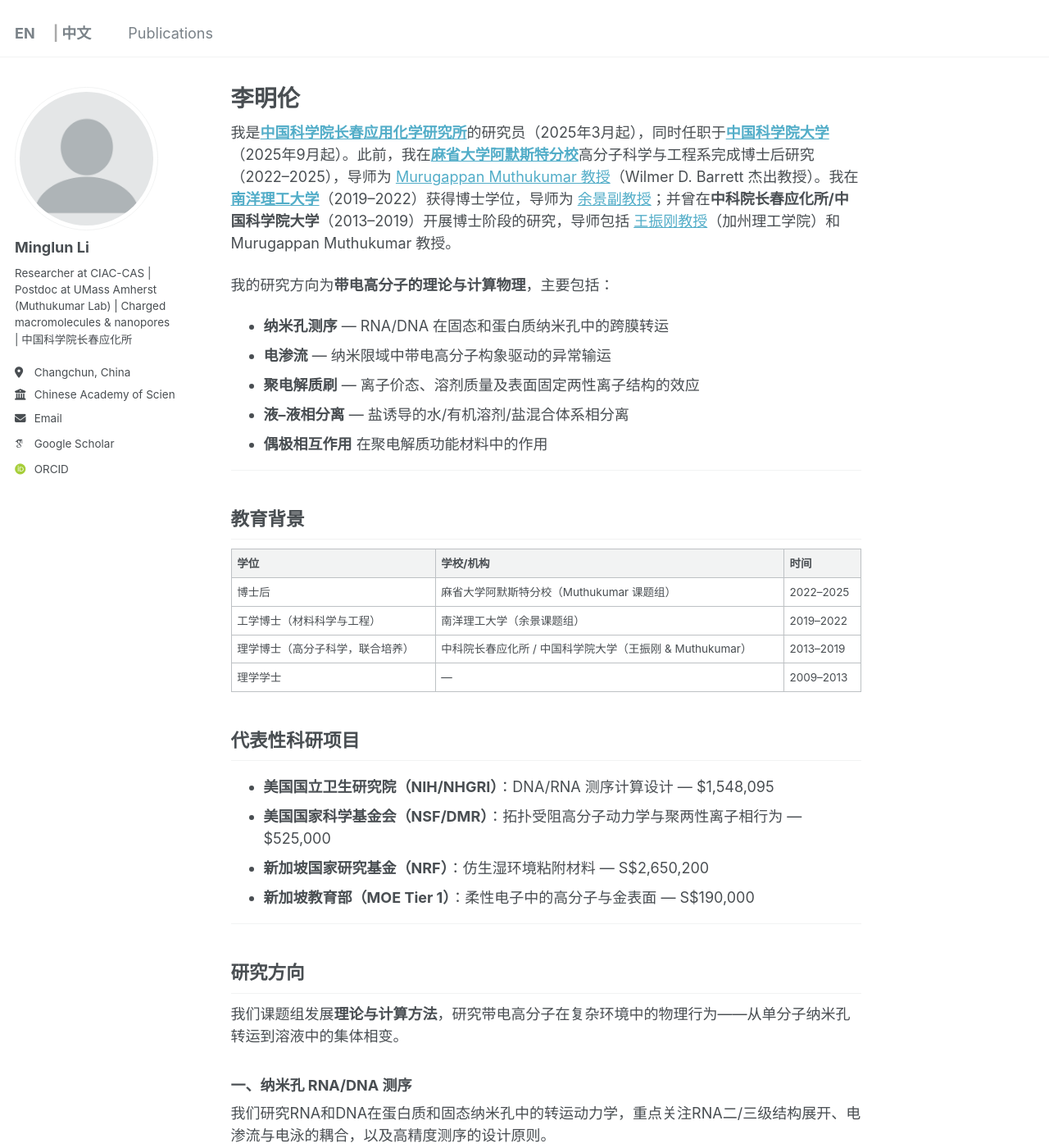
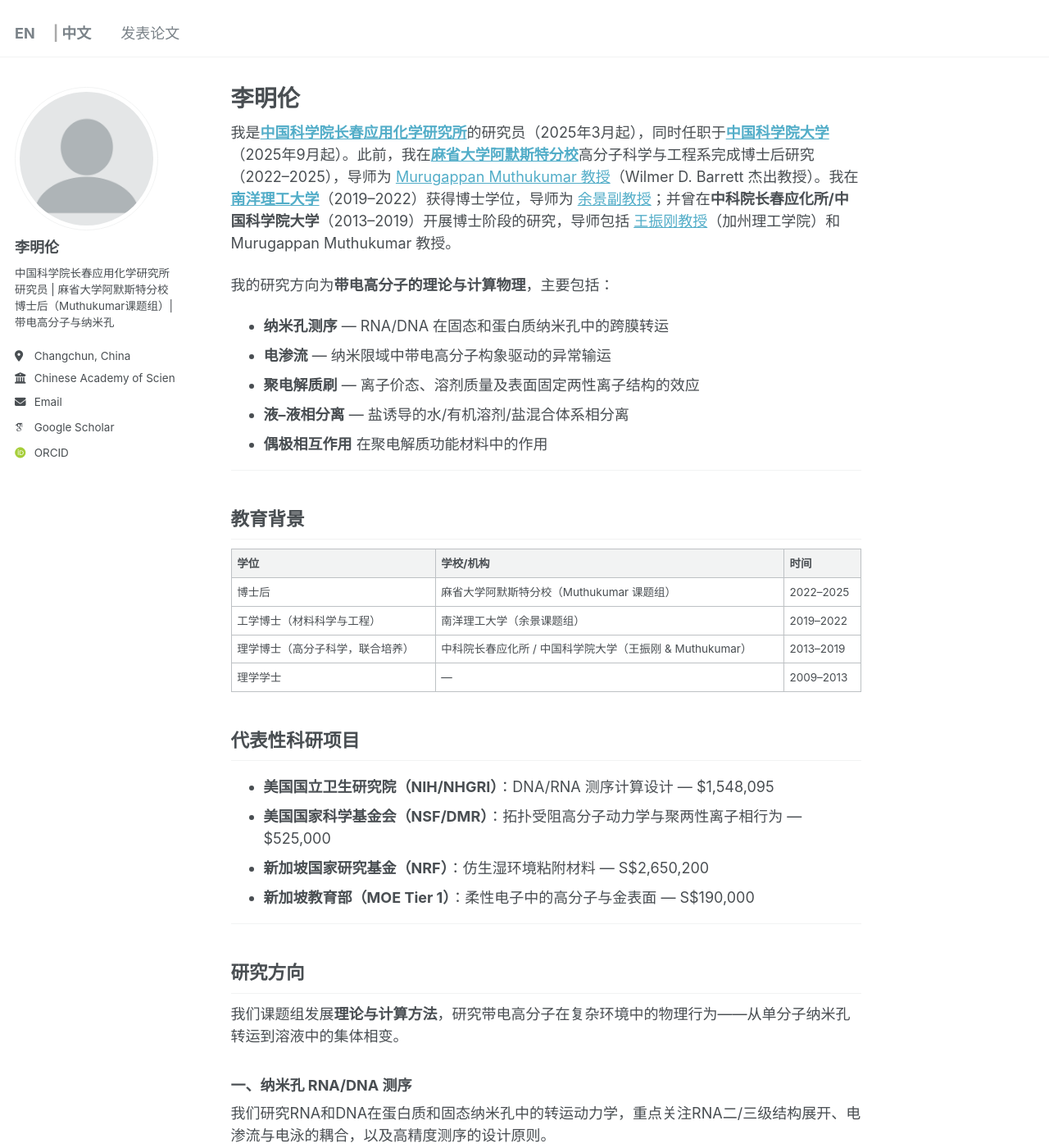
Before and after one commit to LiChargedMacromolecules/lichargedmacromolecules.github.io, a Jekyll site: the page built from _pages/about-cn.md, in a window 1280 px wide and 1400 px high. Shown: the whole window at 82% size. Built offline with Jekyll 4.4.1, drawn with Linux system fonts in a browser that asks for light colours; some web fonts are replaced.

Commit message:
Bilingual switcher: fix EN spacing, CN nav, CN sidebar bio

```diff
--- a/_config.yml
+++ b/_config.yml
@@ -23,8 +23,10 @@ author:
   # Biographic information
   avatar           : "profile.png"
   name             : "Minglun Li"
+  name_cn          : "李明伦"
   pronouns         : # example: "she/her"
   bio              : "Researcher at CIAC-CAS | Postdoc at UMass Amherst (Muthukumar Lab) | Charged macromolecules & nanopores | 中国科学院长春应化所"
+  bio_cn           : "中国科学院长春应用化学研究所研究员 | 麻省大学阿默斯特分校博士后（Muthukumar课题组）| 带电高分子与纳米孔"
   location         : "Changchun, China"
   employer         : "Chinese Academy of Sciences"
   uri              : # URL
--- a/_data/navigation.yml
+++ b/_data/navigation.yml
@@ -6,6 +6,10 @@
 
 main:
   - title: "Publications"
+    url: /publications/
+
+main_cn:
+  - title: "发表论文"
     url: /publications/
 
   #- title: "Portfolio"
--- a/_includes/author-profile.html
+++ b/_includes/author-profile.html
@@ -2,6 +2,11 @@
 
 {% if page.author and site.data.authors[page.author] %}
   {% assign author = site.data.authors[page.author] %}{% else %}{% assign author = site.author %}
+{% endif %}
+
+{% assign is_cn = false %}
+{% if page.url contains '/cn' %}
+  {% assign is_cn = true %}
 {% endif %}
 
 <div itemscope itemtype="http://schema.org/Person">
@@ -15,9 +20,14 @@
   </div>
 
   <div class="author__content">
-    <h3 class="author__name">{{ author.name }}</h3>
-    {% if author.pronouns %}<p class="author__pronouns">{{ author.pronouns }}</p>{% endif %}
-    {% if author.bio %}<p class="author__bio">{{ author.bio }}</p>{% endif %}
+    {% if is_cn %}
+      <h3 class="author__name">{{ author.name_cn | default: author.name }}</h3>
+      {% if author.bio_cn %}<p class="author__bio">{{ author.bio_cn }}</p>{% elsif author.bio %}<p class="author__bio">{{ author.bio }}</p>{% endif %}
+    {% else %}
+      <h3 class="author__name">{{ author.name }}</h3>
+      {% if author.pronouns %}<p class="author__pronouns">{{ author.pronouns }}</p>{% endif %}
+      {% if author.bio %}<p class="author__bio">{{ author.bio }}</p>{% endif %}
+    {% endif %}
   </div>
 
   <div class="author__urls-wrapper">
--- a/_includes/masthead.html
+++ b/_includes/masthead.html
@@ -1,4 +1,9 @@
 {% include base_path %}
+
+{% assign is_cn = false %}
+{% if page.url contains "/cn" %}
+  {% assign is_cn = true %}
+{% endif %}
 
 <div class="masthead">
   <div class="masthead__inner-wrap">
@@ -6,10 +11,15 @@
       <nav id="site-nav" class="greedy-nav">
         <button><div class="navicon"></div></button>
         <ul class="visible-links">
-          <li class="masthead__menu-item masthead__menu-item--lg" style="display:inline-flex;align-items:center;gap:4px;padding-right:0.5em;"><a href="{{ base_path }}/">EN</a><span style="color:#aaa;">|</span><a href="{{ base_path }}/cn/">中文</a></li>
-          {% for link in site.data.navigation.main %}
-            {% if link.url contains 'http' %}
-              {% assign domain = '' %}
+          <li class="masthead__menu-item masthead__menu-item--lg" style="display:inline-flex;align-items:center;gap:4px;"><a href="{{ base_path }}/">EN</a><span style="color:#aaa;">|</span><a href="{{ base_path }}/cn/">中文</a></li>
+          {% if is_cn %}
+            {% assign nav_links = site.data.navigation.main_cn %}
+          {% else %}
+            {% assign nav_links = site.data.navigation.main %}
+          {% endif %}
+          {% for link in nav_links %}
+            {% if link.url contains "http" %}
+              {% assign domain = "" %}
               {% else %}
               {% assign domain = base_path %}
             {% endif %}
--- a/_sass/_masthead.scss
+++ b/_sass/_masthead.scss
@@ -52,7 +52,7 @@
   white-space: nowrap;
 
   &--lg {
-    padding-right: 2em;
+    padding-right: 0;
     font-weight: 700;
   }
 }
```
